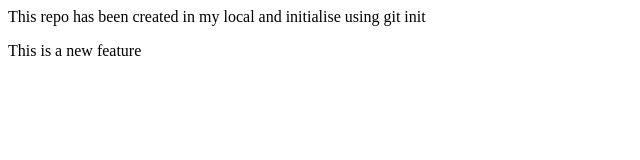
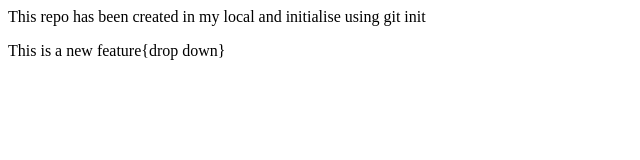
Before and after one commit to kartikeyonweb/local-repo, a plain HTML site: page index.html in a window 1280 px wide. Shown: the full height of the page, 0-640 px from the left. Drawn offline with Linux system fonts and the light colour scheme.

Commit message:
added dropdown

```diff
--- a/index.html
+++ b/index.html
@@ -4,4 +4,4 @@
     <p>
 
        <p>
-        This is a new feature<p>
+        This is a new feature{drop down}<p>
```
